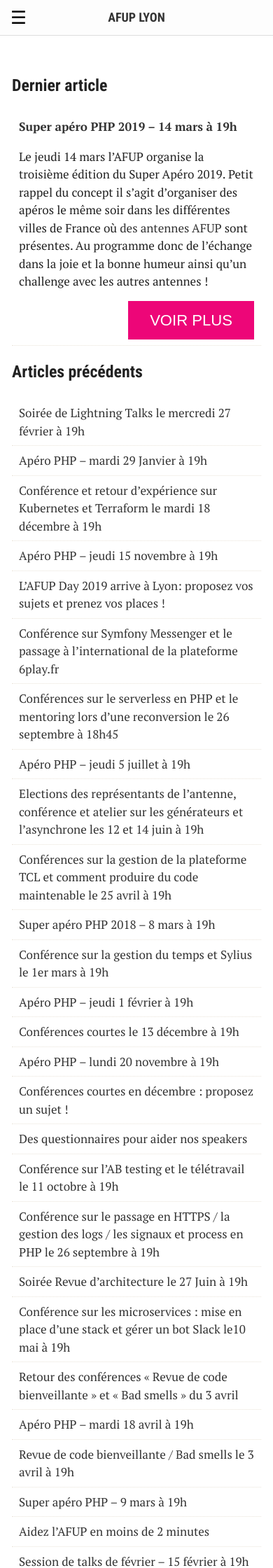
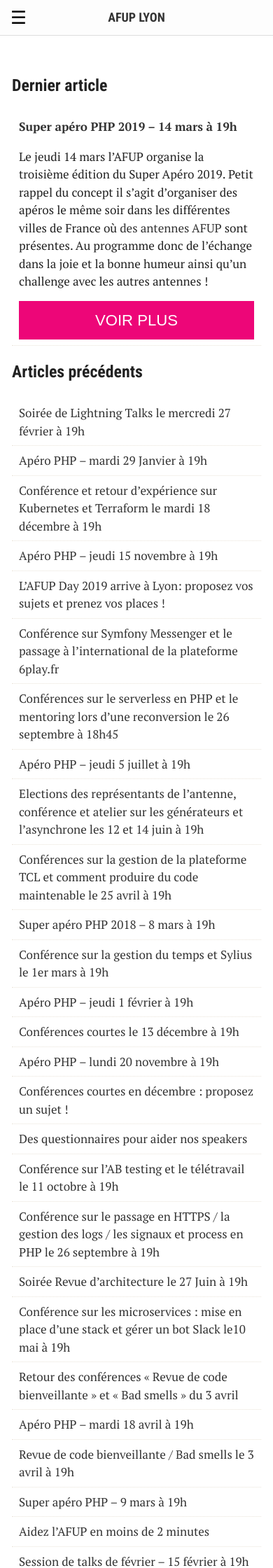
Before and after one commit to afup/lyon.afup.org, a Jekyll site: the page built from index.md, in a window 390 px wide. Shown: the top 2240 px of the page at 70% size. Built offline with Jekyll 4.4.1, drawn with Linux system fonts in a browser that asks for light colours.

Commit message:
version mobile call to action

```diff
--- a/_sass/media-queries/_0-base.scss
+++ b/_sass/media-queries/_0-base.scss
@@ -1,3 +1,7 @@
 .subheader {
   display: none;
 }
+
+a.call-to-action {
+  display: block;
+}
--- a/_sass/media-queries/_1-medium.scss
+++ b/_sass/media-queries/_1-medium.scss
@@ -47,4 +47,8 @@
   .subheader {
     display: block;
   }
+
+  a.call-to-action {
+    display:inline-block;
+  }
 }
--- a/_sass/ui/_call-to-action.scss
+++ b/_sass/ui/_call-to-action.scss
@@ -1,11 +1,11 @@
 a.call-to-action {
-  display:inline-block;
   padding: 10px 30px;
   background-color: $call-to-action-color;
   border: 1px solid $call-to-action-color;
   color:#fff;
   font-size: 130%;
   text-transform: uppercase;
+  text-align: center;
   text-decoration: none;
   font-family: Arimo, "Helvetica Neue", Helvetica, Arial, sans-serif;
 
```
